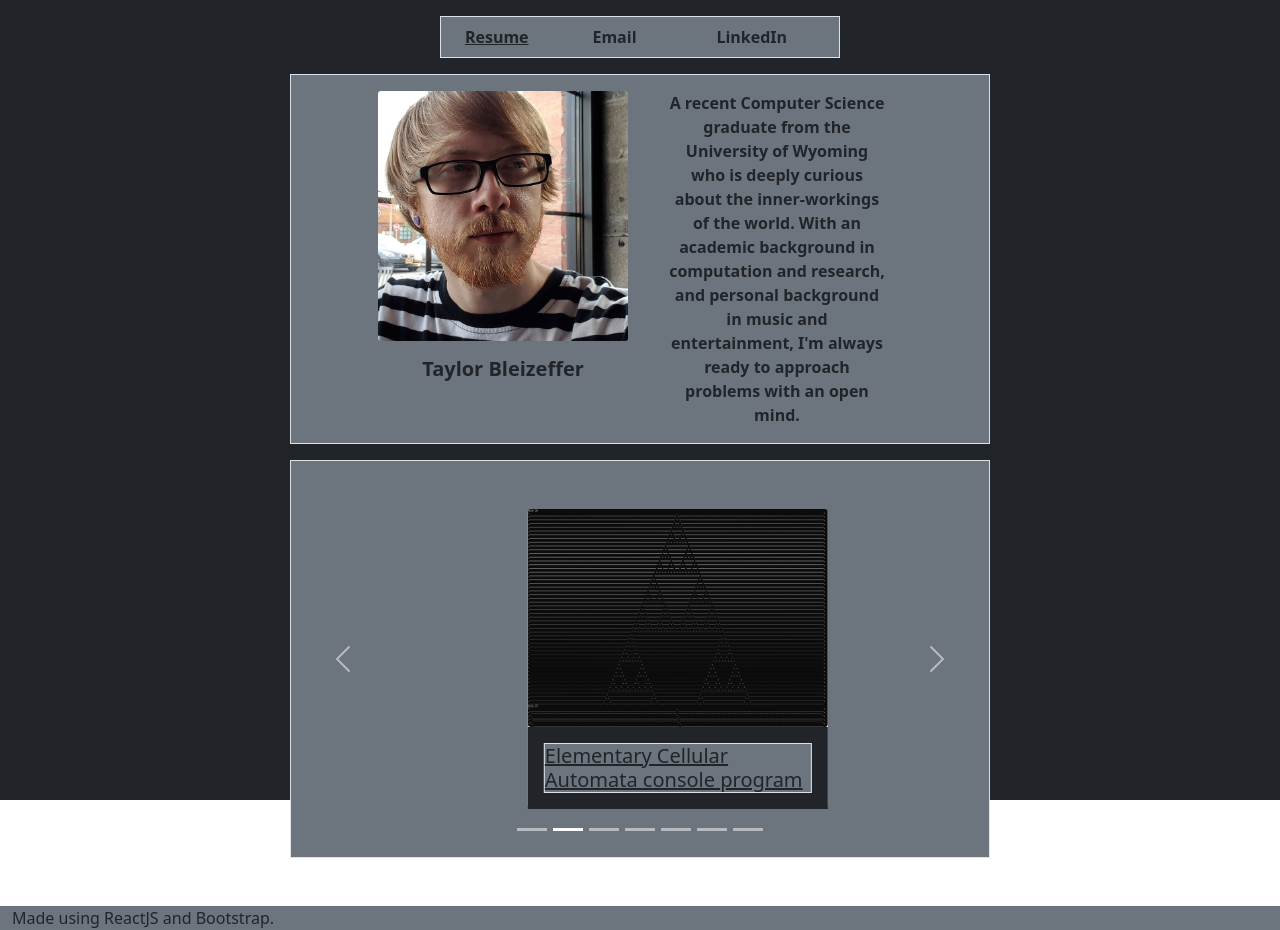
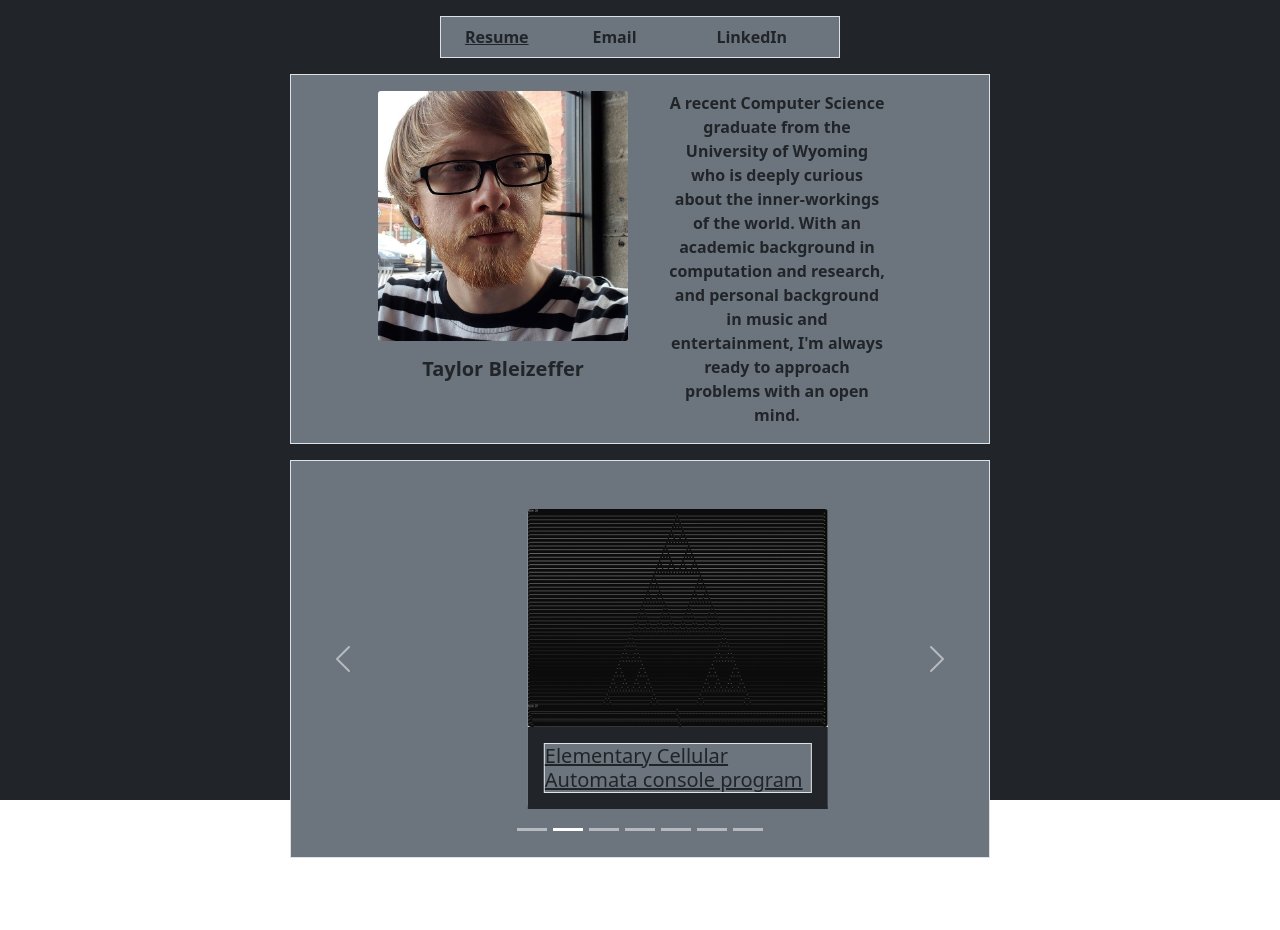
Before and after one commit to tbzeff/my-portfolio, a React (Create React App) app: page / in a window 1280 px wide. After the commit the page ends 906 px from the top, so only its background shows below. Built offline with nearby package versions, Linux system fonts and the light colour scheme.

Commit message:
Update Home.js

```diff
--- a/src/pages/Home.js
+++ b/src/pages/Home.js
@@ -12,11 +12,6 @@ const Home = () => (
             <Row><ContactLinks /></Row>
             <Row><PageHeader /></Row>
             <Row><ProjectCarousel /></Row>
-            <Row>
-                <Container className="bg-secondary">
-                    Made using ReactJS and Bootstrap.
-                </Container>
-            </Row>
         </Col>
     </Container>
 )
```
